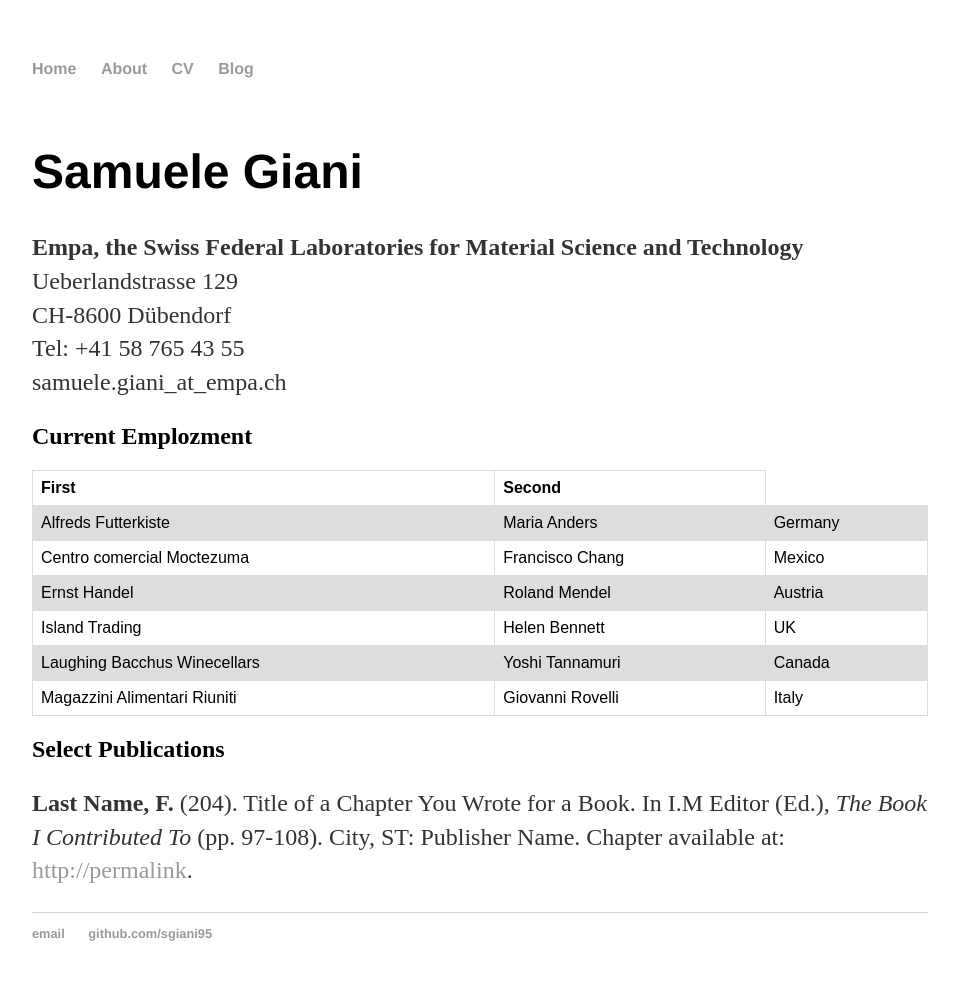
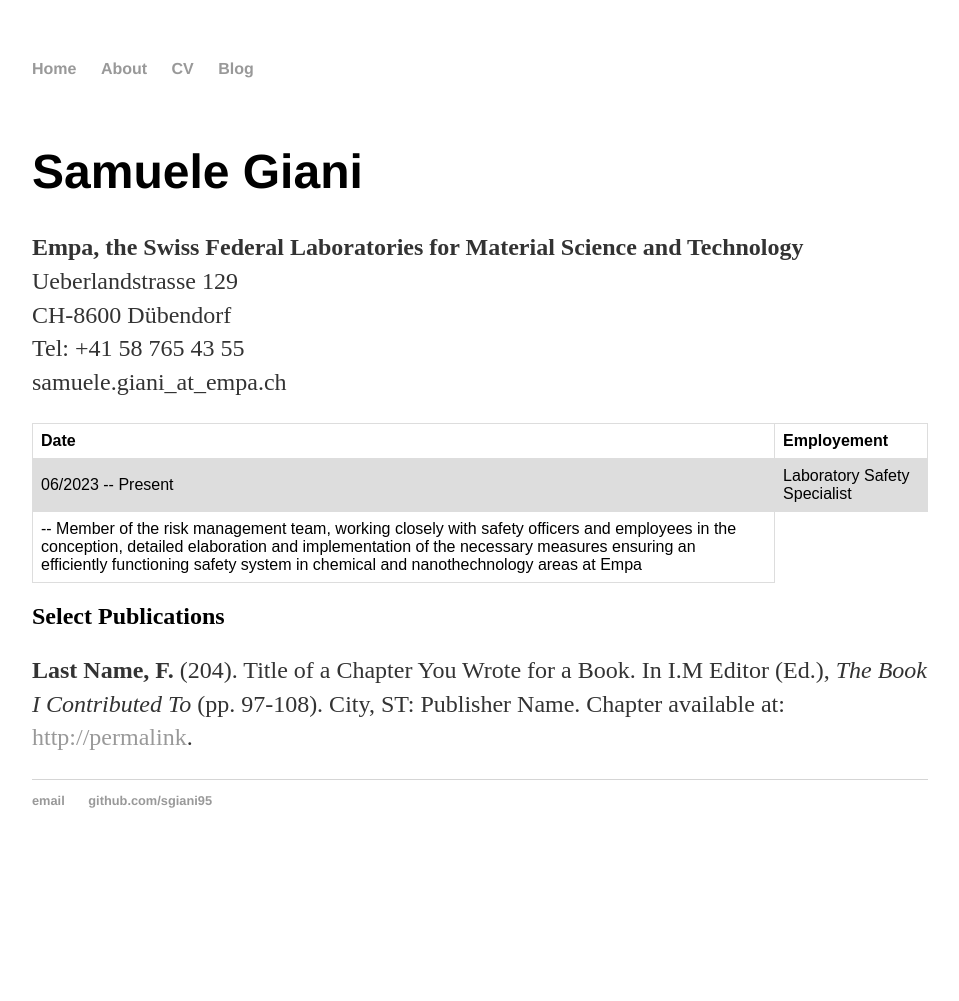
Before and after one commit to sgiani95/sgiani95.github.io, a Jekyll site: the page built from cv/index.html, in a window 1280 px wide. Shown: the whole page, without its empty margins (160-1119 px from the left). Built offline with Jekyll 4.4.1, drawn with Linux system fonts in a browser that asks for light colours; after the commit the page ends 900 px from its top, so only the background shows below that.

Commit message:
Update index.html

```diff
--- a/cv/index.html
+++ b/cv/index.html
@@ -32,43 +32,20 @@ tr:nth-child(even) {
 }
 </style>
 
-<h2>Current Emplozment</h2>
-
 <table>
   <tr>
-    <th>First</th>
-    <th>Second</th>
+    <th>Date</th>
+    <th>Employement</th>
       </tr>
+
   <tr>
-    <td>Alfreds Futterkiste</td>
-    <td>Maria Anders</td>
-    <td>Germany</td>
+    <td>06/2023 -- Present</td>
+    <td>Laboratory Safety Specialist</td>
   </tr>
   <tr>
-    <td>Centro comercial Moctezuma</td>
-    <td>Francisco Chang</td>
-    <td>Mexico</td>
+    <td>-- Member of the risk management team, working closely with safety officers and employees in the conception, detailed elaboration and implementation of the necessary measures ensuring an efficiently functioning safety system in chemical and nanothechnology areas at Empa</td>
   </tr>
-  <tr>
-    <td>Ernst Handel</td>
-    <td>Roland Mendel</td>
-    <td>Austria</td>
-  </tr>
-  <tr>
-    <td>Island Trading</td>
-    <td>Helen Bennett</td>
-    <td>UK</td>
-  </tr>
-  <tr>
-    <td>Laughing Bacchus Winecellars</td>
-    <td>Yoshi Tannamuri</td>
-    <td>Canada</td>
-  </tr>
-  <tr>
-    <td>Magazzini Alimentari Riuniti</td>
-    <td>Giovanni Rovelli</td>
-    <td>Italy</td>
-  </tr>
+
 </table>
 
 					<h2>Select Publications</h2>
```
